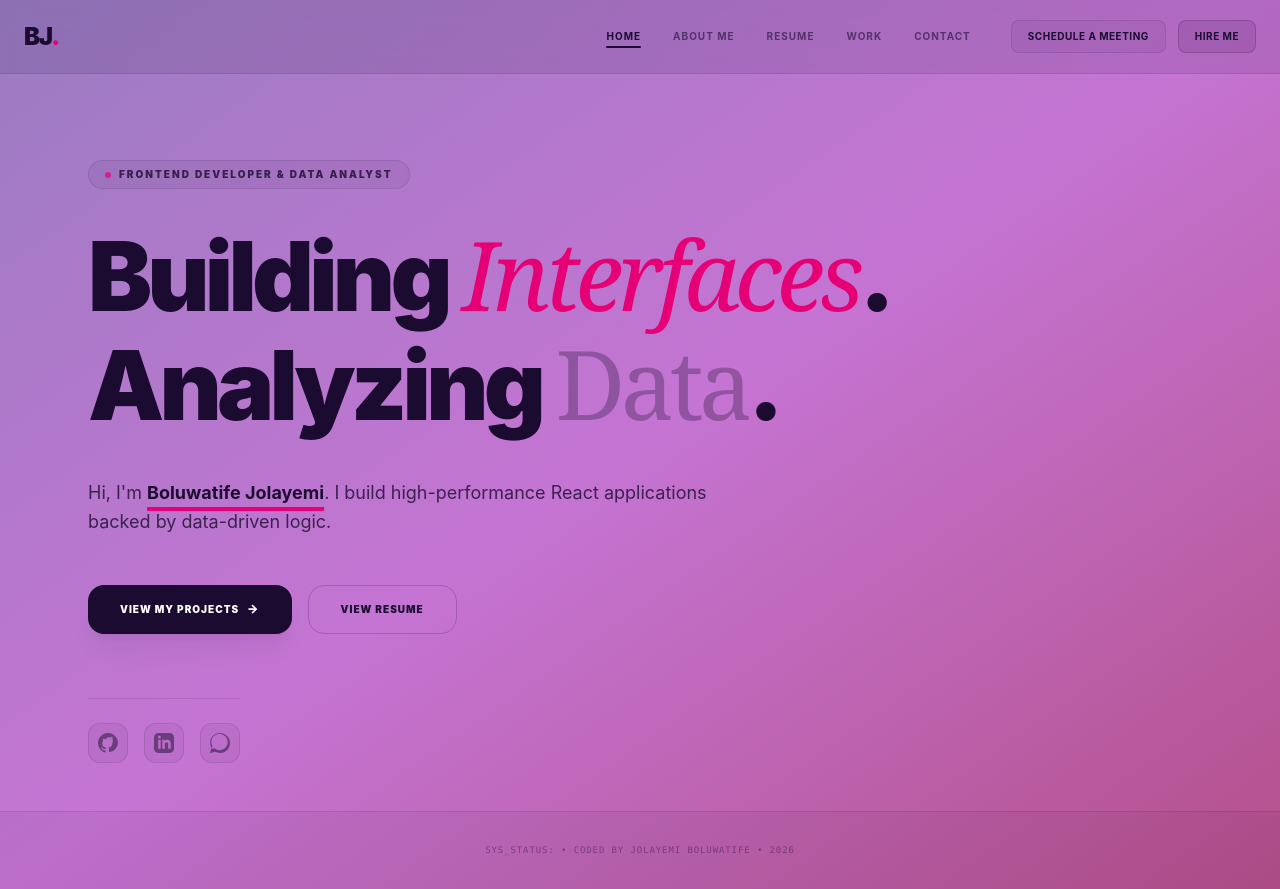
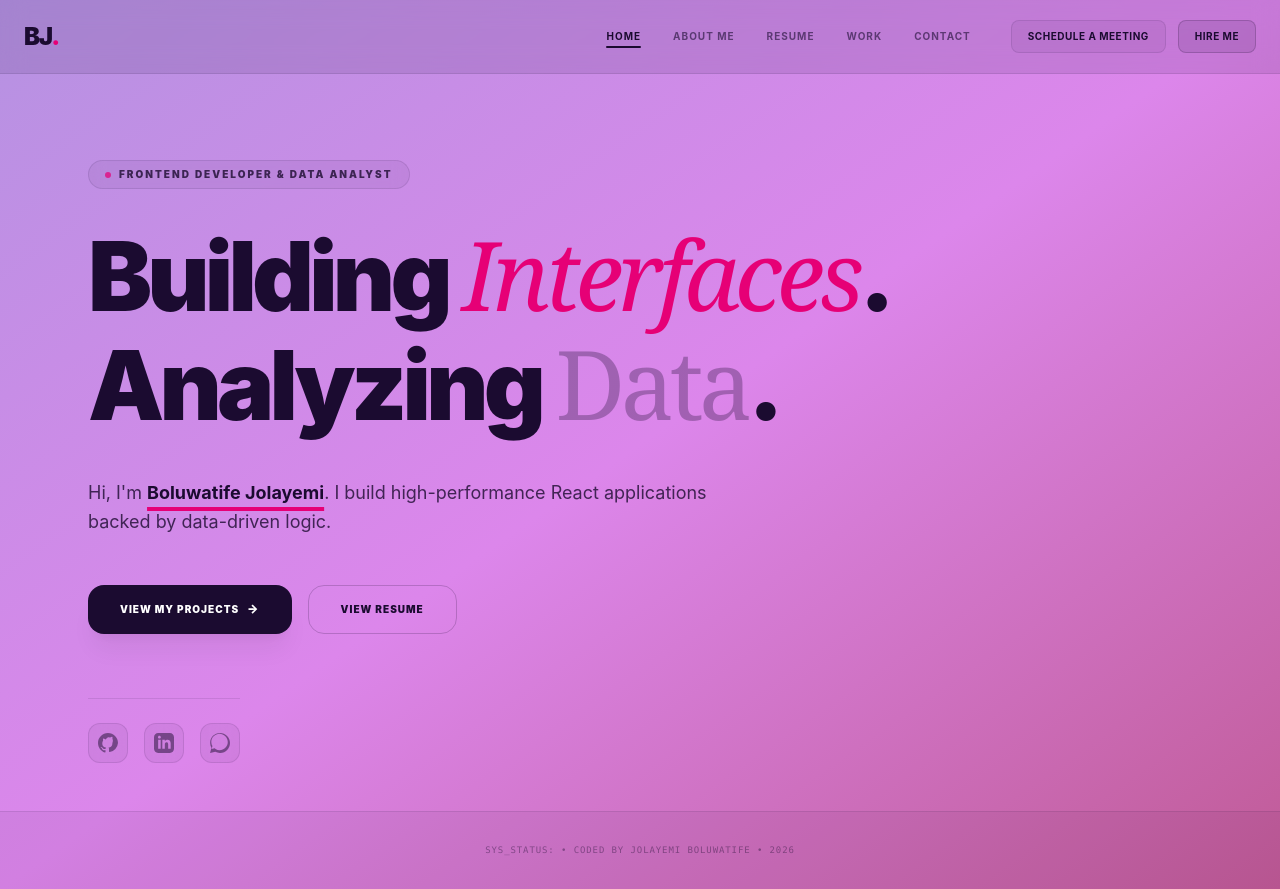
Before and after one commit to bolujolayemi-a11y/boluwatife-portfolio, a React app: page / in a window 1280 px wide. Built offline with nearby package versions, Linux system fonts and the light colour scheme; the HTML template or start-up script is replaced by a standard one.

Commit message:
feat: update

```diff
--- a/src/App.jsx
+++ b/src/App.jsx
@@ -23,7 +23,7 @@ const App = () => {
 
   return (
     /* FIXED THEME CANVAS: Locked completely into your signature dark layout canvas with clean dark text styling */
-    <div className="min-h-screen font-sans overflow-x-hidden antialiased bg-linear-to-br from-[#9a7cc2] via-[#c574d3] to-[#b44f8a] text-[#1b0b30]">
+    <div className="min-h-screen font-sans overflow-x-hidden antialiased bg-linear-to-br from-[#b592e2] via-[#dc86eb] to-[#c05a96] text-[#1b0b30]">
       <Analytics />
       {/* HEADER NAVIGATION */}
       <nav className="fixed top-0 w-full z-50 backdrop-blur-md border-b bg-[#1b0b30]/10 border-[#1b0b30]/10 px-6 py-5 flex justify-between items-center">
```
